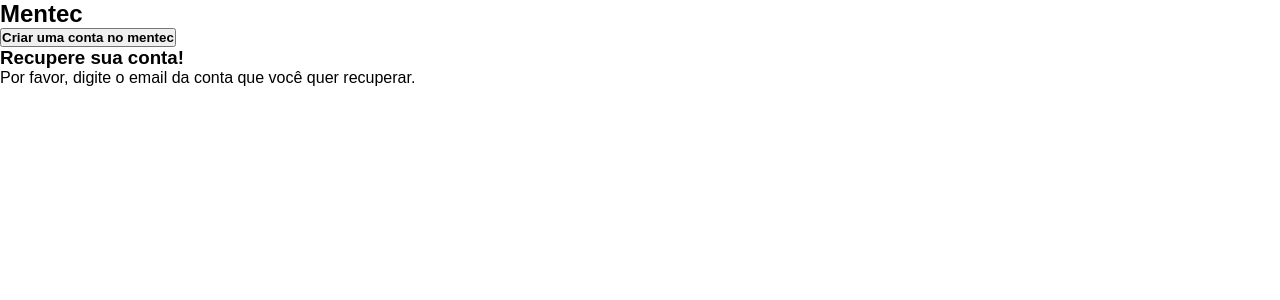
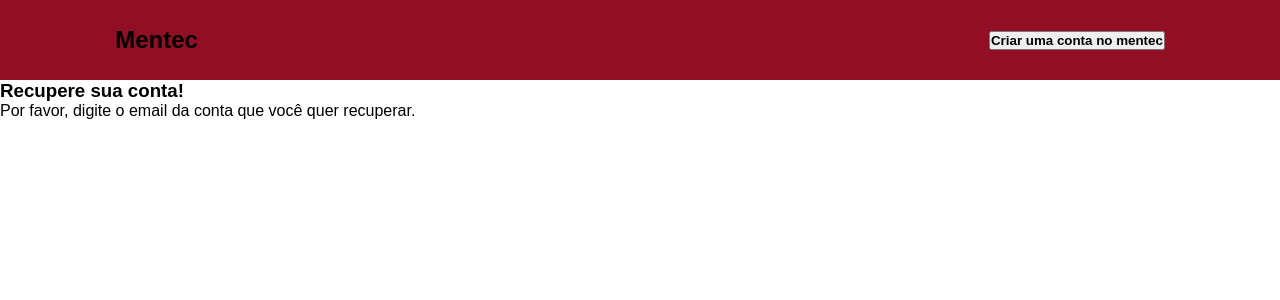
Before and after one commit to devGusta2/Mentec, a React (Create React App) app: page /Recovery in a window 1280 px wide. Shown: the top 300 px of the page. Built offline with nearby package versions, Linux system fonts and the light colour scheme.

Commit message:
Styles, colors, sizes

```diff
--- a/src/Pages/Recovery/Recovery.module.css
+++ b/src/Pages/Recovery/Recovery.module.css
@@ -0,0 +1,29 @@
+:root{
+    --text-color:white;
+    --text-color1:black;
+    --btn-color:#00BCD4;
+    --bg-color:#02072D;
+    --bg-color1:#A6192E;
+    --bg-red1:#A6192E;
+    --bg-red2:#910F25;
+    --bg-red3:#770B1C;
+    --bg-color2:#000434;
+    --bg-color3:whitesmoke;
+    --bg-azulteste:rgb(39, 22, 101);
+    --bg-menu:#00013C;
+    --bg-body:#1E1E1E;
+  }
+.main{
+    height: 100vh;
+    width: 100%;
+}
+
+.header{
+    height: 5em;
+    width: 100%;
+    background-color: var(--bg-red2);
+    display: flex;
+    align-items: center;
+    justify-content: space-between;
+    padding: 0 9%;
+}
```
